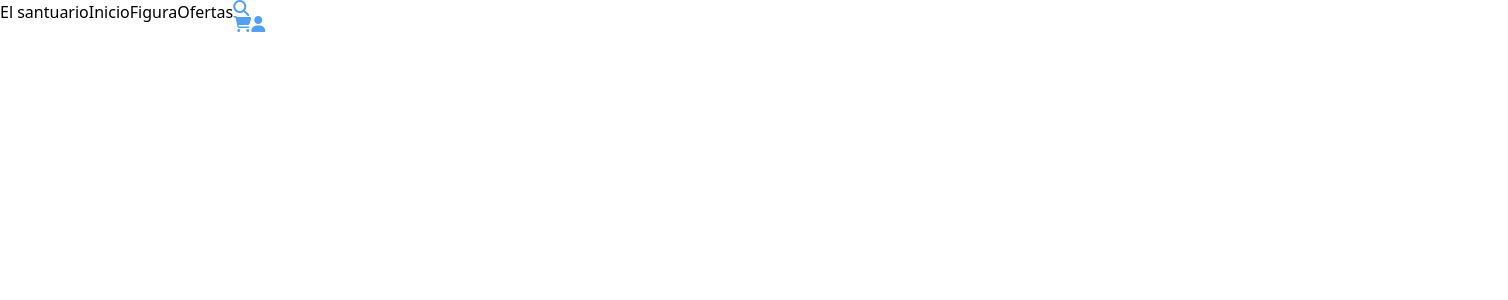
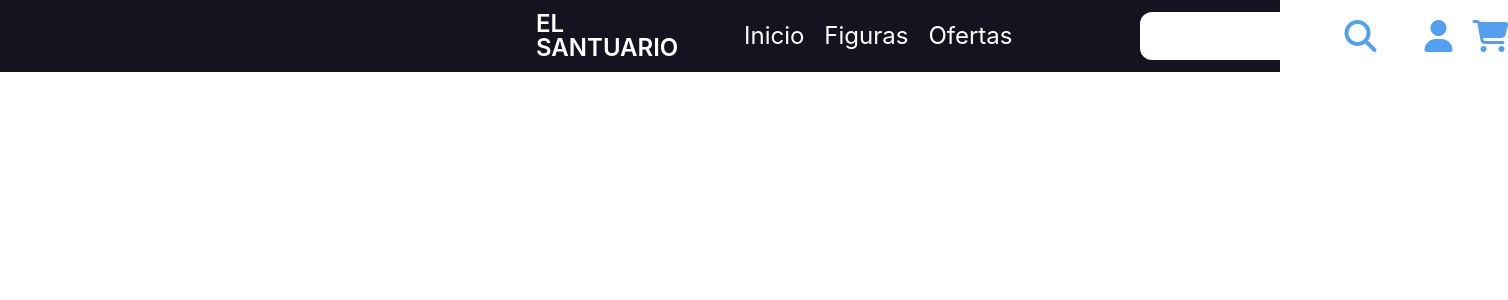
Before and after one commit to GusRivas21/Proyecto_Final_DWA, a Vue app in the folder El_Santuario_Page/: page / in a window 1280 px wide. Shown: the top 300 px of the page, 1508 px wide, since content can reach past the window. Built offline with nearby package versions, Linux system fonts and the light colour scheme.

Commit message:
avances en la navbar

```diff
--- a/El_Santuario_Page/src/assets/main.css
+++ b/El_Santuario_Page/src/assets/main.css
@@ -1 +1,2 @@
 @import "tailwindcss";
+@import url('https://fonts.googleapis.com/css2?family=Inter:ital,opsz,wght@0,14..32,100..900;1,14..32,100..900&display=swap');
--- a/El_Santuario_Page/src/components/navBar.vue
+++ b/El_Santuario_Page/src/components/navBar.vue
@@ -1,24 +1,46 @@
 <template>
+    <nav class="w-full" style="background-color: #141420;">
+        <div class="w-16 md:w-32 lg:w-48 mx-auto flex flex-row justify-center gap-x-4 py-3 ">
 
-    <nav class="flex flex-row">
+            <div class="w-1/3 justify-start content-center">
+                <h3 class="inter-text-semi-bold text-white">EL SANTUARIO</h3>
+            </div>
 
-        <h3>El santuario</h3>
-
-        <ul class="flex flex-row">
-            <li>Inicio</li>
-            <li>Figura</li>
-            <li>Ofertas</li>
-        </ul>
-
-        <div class="d-flex flex-direction-row">
-            <div class="flex flex-row bg-white w-80">
-                <i class="fa-solid fa-magnifying-glass" style="color: #539ff0;"></i>
-            </div>
-            <div class="flex flex-row">
-                <i class="fa-solid fa-cart-shopping" style="color: #539ff0;"></i>
-                <i class="fa-solid fa-user" style="color: #539ff0;"></i>
+            <div class="flex flex-row w-2/3">
+                <div class="flex flex-row gap-x-5 mx-32 justify-center content-center ">
+                    <a class="inter-text-light text-white content-center" href="#">Inicio</a>
+                    <a class="inter-text-light text-white content-center" href="#">Figuras</a>
+                    <a class="inter-text-light text-white content-center" href="#">Ofertas</a>
+                </div>
+                <div class="flex flex-row gap-x-7">
+                    <div class="flex flex-row bg-white w-3xs h-auto p-5 rounded-xl text-center justify-end">
+                        <i class="fa-solid fa-magnifying-glass fa-2xl leading-none p-0 m-0 content-center" style="color: #539ff0;"></i>
+                    </div>
+                    <div class="flex flex-row py-3 gap-x-5">
+                        <div><i class="fa-solid fa-user fa-2xl leading-none" style="color: #539ff0;"></i></div>
+                        <div><i class="fa-solid fa-cart-shopping fa-2xl leading-none" style="color: #539ff0;"></i></div>
+                    </div>
+                </div>
             </div>
         </div>
-
     </nav>
 </template>
+
+<style>
+
+    .inter-text-light {
+    font-family: "Inter", sans-serif;
+    font-weight: 400;
+    font-size: 24px;
+    font-style: normal;
+    line-height: 100%;
+    }
+
+    .inter-text-semi-bold {
+    font-family: "Inter", sans-serif;
+    font-weight: 600;
+    font-style: normal;
+    font-size: 24px;
+    line-height: 100%;
+    }
+</style>
```
